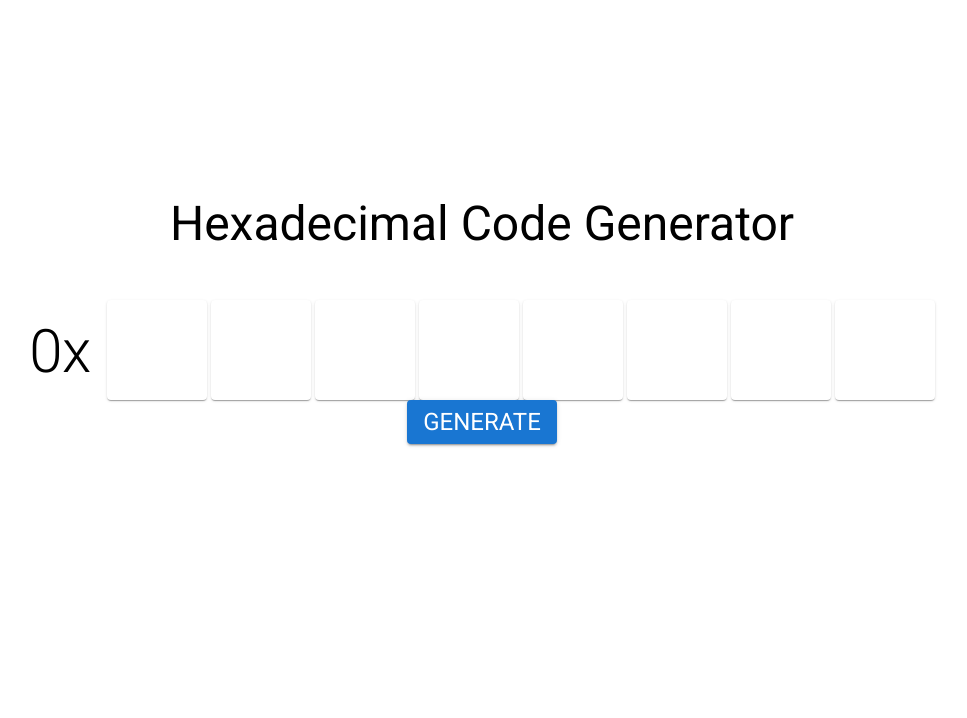
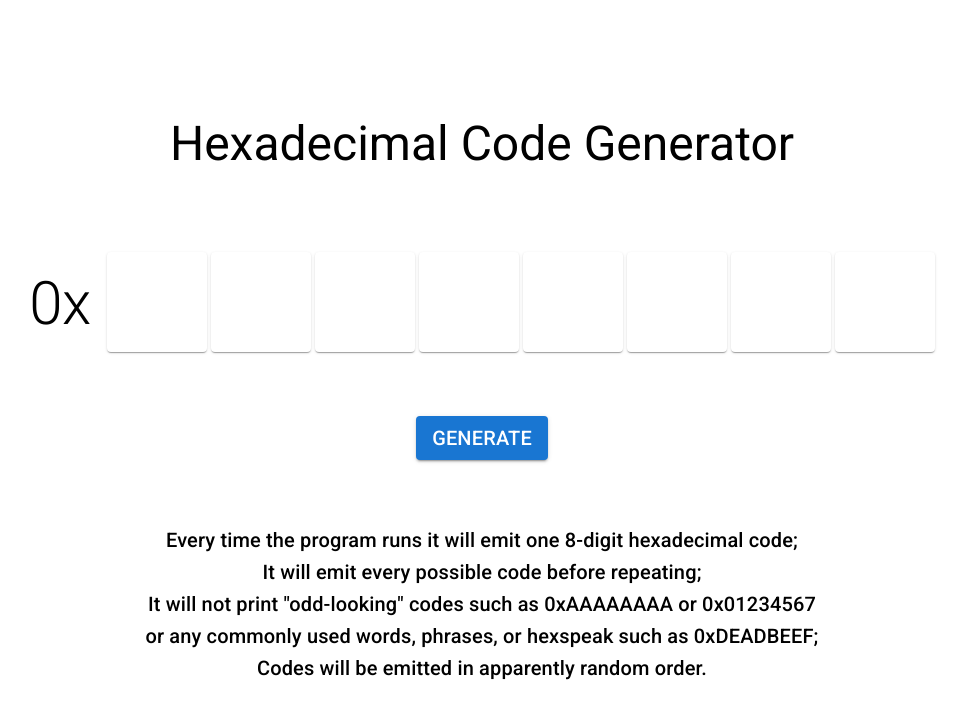
Before and after one commit to harzkr/hexcode-generator, a Next.js app: page / in a window 1280 px wide. Shown: the top 718 px of the page, without its empty margins (158-1125 px from the left). Built offline with nearby package versions, Linux system fonts and the light colour scheme.

Commit message:
Updates to design pages

```diff
--- a/pages/index.js
+++ b/pages/index.js
@@ -11,7 +11,7 @@ export default function Home() {
       <div
         style={{
           display: "flex",
-          marginTop: "2rem",
+          marginTop: "4rem",
         }}
       >
         <Typography
@@ -39,10 +39,31 @@ export default function Home() {
         </Grid>
       </div>
 
+      <div
+        style={{
+          marginTop: "4rem",
+        }}
+      >
+        <Button variant="contained">
+          <Typography variant="h6">Generate</Typography>
+        </Button>
+      </div>
+
       <div>
-        <Button variant="contained">
-          <Typography variant="h5">Generate</Typography>
-        </Button>
+        <Typography
+          variant="h6"
+          style={{
+            marginTop: "4rem",
+            whiteSpace: "pre-line",
+            textAlign: "center",
+          }}
+        >
+          Every time the program runs it will emit one 8-digit hexadecimal code;{'\n'}
+          It will emit every possible code before repeating;{'\n'} It will not print
+          "odd-looking" codes such as 0xAAAAAAAA or 0x01234567{'\n'} or any commonly
+          used words, phrases, or hexspeak such as 0xDEADBEEF;{'\n'} Codes will be
+          emitted in apparently random order.
+        </Typography>
       </div>
     </div>
   );
--- a/styles/Home.module.css
+++ b/styles/Home.module.css
@@ -4,7 +4,7 @@
   flex-direction: column;
   justify-content: center;
   align-items: center;
-  height: 80vh;
+  height: 100vh;
 }
 
 .main {
```
